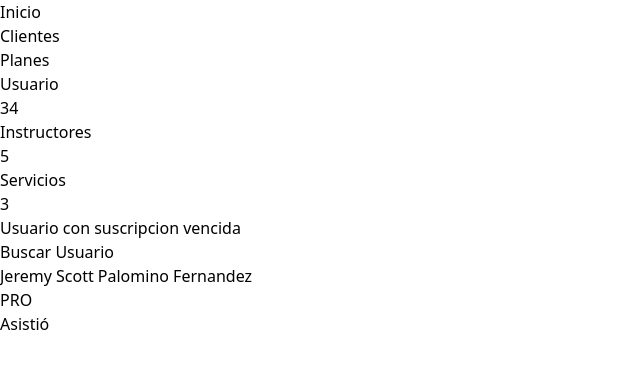
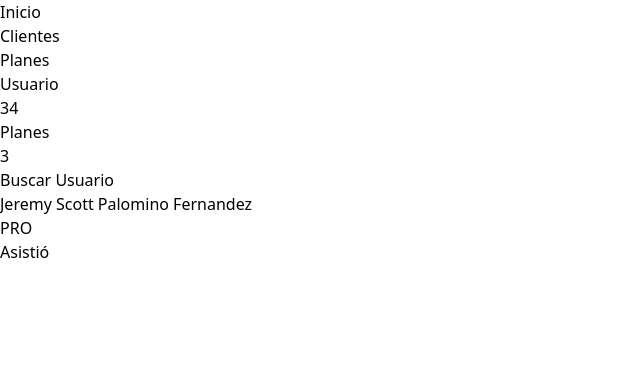
Before and after one commit to palominodev/gymstack, a React (Vite) app: page /admin in a window 1280 px wide. Shown: the top 368 px of the page, without its empty margins (0-640 px from the left). Built offline with nearby package versions, Linux system fonts and the light colour scheme.

Commit message:
Install date-fns

```diff
--- a/package.json
+++ b/package.json
@@ -11,6 +11,7 @@
   },
   "dependencies": {
     "@reduxjs/toolkit": "^1.9.5",
+    "date-fns": "^2.30.0",
     "firebase": "^9.23.0",
     "react": "^18.2.0",
     "react-dom": "^18.2.0",
--- a/src/GymStack/components/UserRejected.jsx
+++ /dev/null
@@ -1,5 +0,0 @@
-export const UserRejected = () => {
-  return (
-	<div>Usuario con suscripcion vencida</div>
-  )
-}
--- a/src/GymStack/view/Admin.jsx
+++ b/src/GymStack/view/Admin.jsx
@@ -1,17 +1,18 @@
 import { CardInfo } from "../components/CardInfo"
 import { UserAttendance } from "../components/UserAttendance"
-import { UserRejected } from "../components/UserRejected"
 
 export const Admin = () => {
   return (
 	<main>
     <section >
       <CardInfo num={34} text={'Usuario'} />
-      <CardInfo num={5} text={'Instructores'} />
-      <CardInfo num={3} text={'Servicios'} />
+      {/* <CardInfo num={5} text={'Instructores'} /> */}
+      <CardInfo num={3} text={'Planes'} />
     </section>
     <section>
-      <UserRejected />
+      {/* TODO: Mostrar la ganancias en un nuevo componente */}
+      {/* <AccountMoneyCard /> */}
+
       <UserAttendance />
     </section>
   </main>
```
Also changed, not shown: 1 other file (tests, documents, lock files or other folders).
